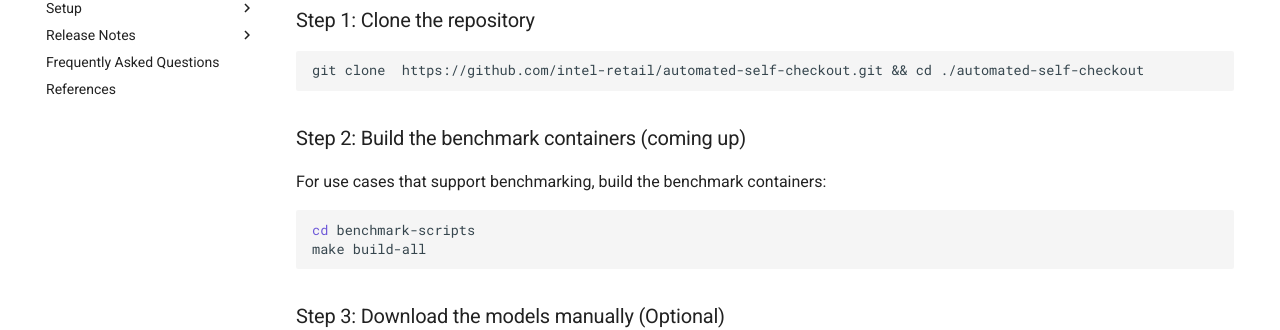
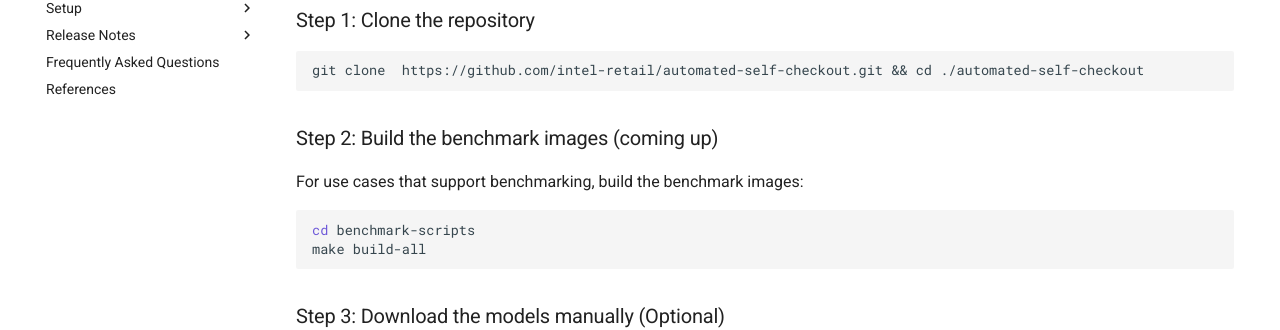
Before and after one commit to intel-retail/automated-self-checkout, an MkDocs documentation site: the page built from docs_src/OVMS/pipelinesetup.md, in a window 1280 px wide and 900 px high. Shown: the part 175-505 px from the top of the window. Built offline with MkDocs 1.6.1 and Material for MkDocs 9.7.7, drawn with Linux system fonts in a browser that asks for light colours; comment, search, counter and statistics services are not loaded.

Commit message:
update from comments
Signed-off-by: Valina Li <valina.li@intel.com>

````diff
--- a/docs_src/OVMS/pipelinesetup.md
+++ b/docs_src/OVMS/pipelinesetup.md
@@ -6,9 +6,9 @@
 git clone  https://github.com/intel-retail/automated-self-checkout.git && cd ./automated-self-checkout
 ```
 
-### Step 2: Build the benchmark containers (coming up)
+### Step 2: Build the benchmark images (coming up)
 
-For use cases that support benchmarking, build the benchmark containers:
+For use cases that support benchmarking, build the benchmark images:
 
 ```bash
 cd benchmark-scripts
````
Also changed, not shown: docs_src/OVMS/pipelinerun.md (+2 -2 lines).
